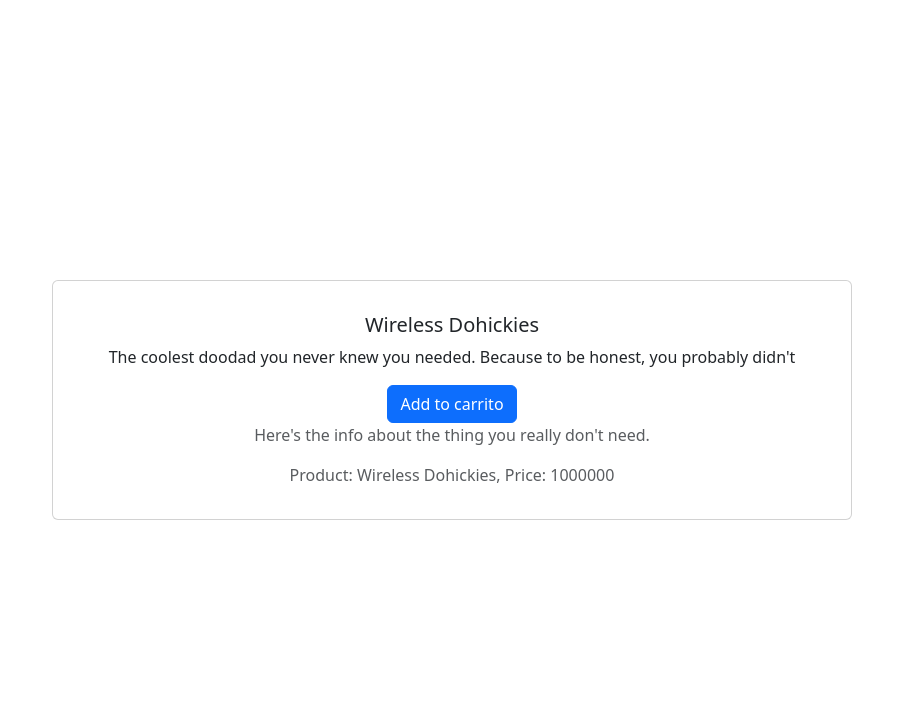
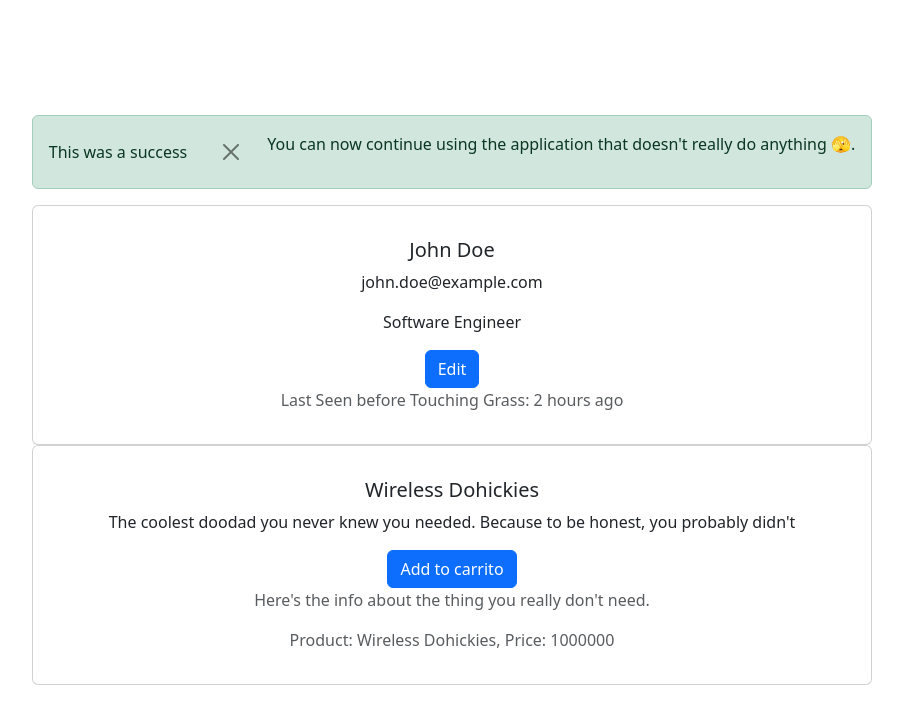
Before and after one commit to VJQuiles/React_Component_Basics, a React (Vite) app: page / in a window 1280 px wide. Shown: the top 724 px of the page, without its empty margins (212-1115 px from the left). Built offline with nearby package versions, Linux system fonts and the light colour scheme.

Commit message:
In the interest of time, i just have everything stacked on top of each other in their own cards.

```diff
--- a/src/App.tsx
+++ b/src/App.tsx
@@ -1,17 +1,17 @@
 import './App.css'
 import { ProductDisplay } from './components/UserProfileCard/ProductDisplay'
-// import { UserProfileCard } from './components/ProductDisplay/UserProfileCard'
-// import { AlertBox } from './components/AlertBox/AlertBox'
+import { UserProfileCard } from './components/ProductDisplay/UserProfileCard'
+import { AlertBox } from './components/AlertBox/AlertBox'
 
 function App() {
 
-  // const user = {
-  //   id: '1',
-  //   name: 'John Doe',
-  //   email: 'john.doe@example.com',
-  //   role: 'Software Engineer',
-  //   avatarUrl: 'https://example.com/avatar.jpg'
-  // }
+  const user = {
+    id: '1',
+    name: 'John Doe',
+    email: 'john.doe@example.com',
+    role: 'Software Engineer',
+    avatarUrl: 'https://example.com/avatar.jpg'
+  }
 
   const product = {
     id: '1',
@@ -23,16 +23,16 @@ function App() {
 
   return (
     <div className='container m-4'>
-      {/* <AlertBox
+      {<AlertBox
         type="success"
         message='This was a success'
         onClose={() => alert('Time to close this jawn down.')}>
         <p className='text-sm'>
           You can now continue using the application that doesn't really do anything 🫣.
         </p>
-      </AlertBox> */}
+      </AlertBox>}
 
-      {/* <UserProfileCard
+      {<UserProfileCard
         user={user}
         showEmail={true}
         showRole={true}
@@ -40,7 +40,7 @@ function App() {
         <div className='text-sm text-muted'>
           Last Seen before Touching Grass: 2 hours ago
         </div>
-      </UserProfileCard> */}
+      </UserProfileCard>}
 
       <ProductDisplay
         product={product}
```
